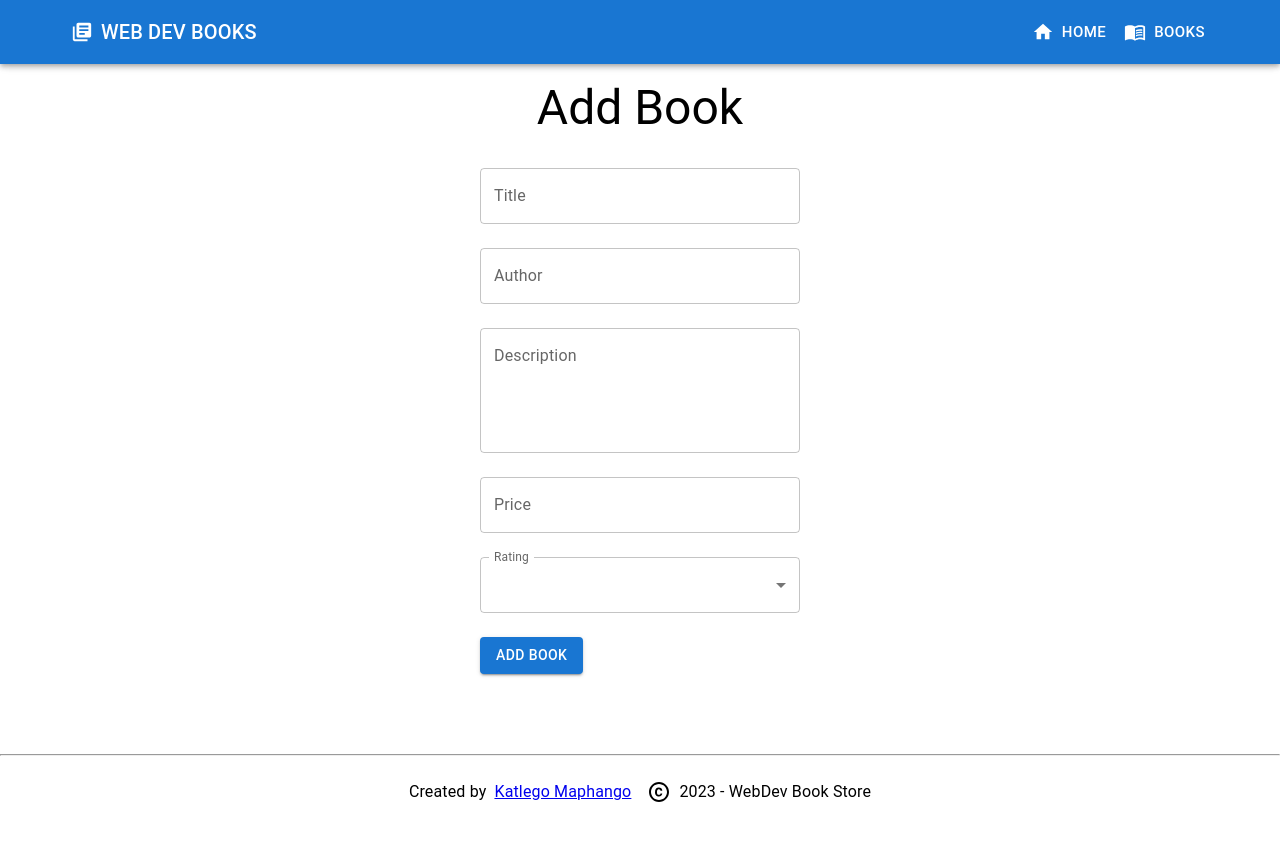
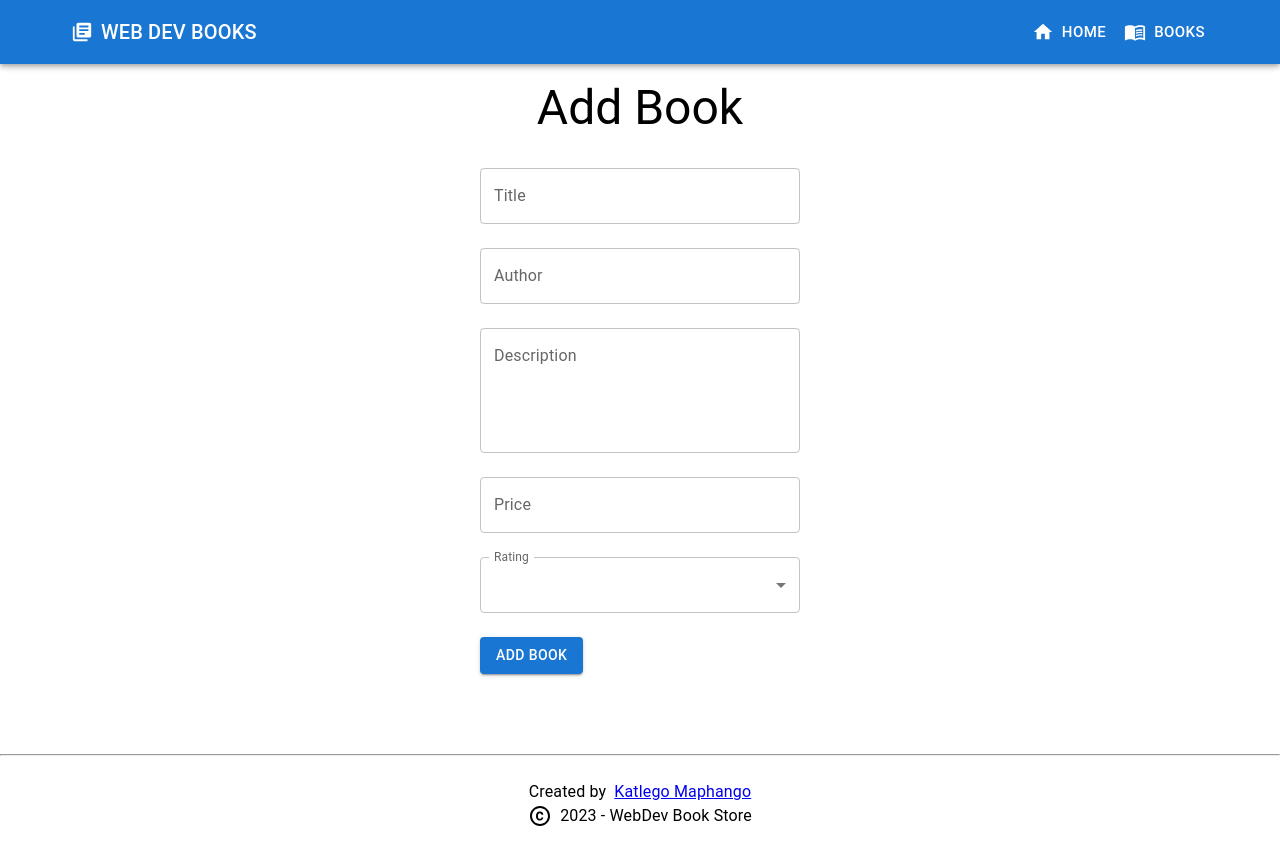
Before and after one commit to katlegomaphango/Web-dev-book-store, a React (Vite) app in the folder react-store/: page /AddBook in a window 1280 px wide. Before the commit the page ends 828 px from the top, so only its background shows below. Built offline with nearby package versions, Linux system fonts and the light colour scheme.

Commit message:
reposnsive footer

```diff
--- a/react-store/src/Components/Footer.tsx
+++ b/react-store/src/Components/Footer.tsx
@@ -5,6 +5,7 @@ const FooterText = styled(Typography)({
     textAlign: 'center',
     width: '100%',
     display: 'flex',
+    flexDirection: 'column',
     justifyContent: 'center',
     alignItems: 'center'
 })
@@ -16,11 +17,15 @@ const Footer = () => {
             <div>
                 <Container maxWidth='lg' sx={{paddingTop: 3, paddingBottom: 3}}>
                     <FooterText>
-                        Created by
-                        <a href="https://katlegomaphango.co.za" target="_blank" style={{marginLeft: 8}}>
-                            Katlego Maphango
-                        </a>
-                        <Copyright sx={{marginLeft: 2, marginRight: 1}} /> 2023 - WebDev Book Store
+                        <p>
+                            Created by
+                            <a href="https://katlegomaphango.co.za" target="_blank" style={{marginLeft: 8}}>
+                                Katlego Maphango
+                            </a>
+                        </p>
+                        <p style={{display: 'flex', justifyContent: 'center'}}>
+                            <Copyright sx={{marginRight: 1}} /> 2023 - WebDev Book Store
+                        </p>
                     </FooterText>
                 </Container>
             </div>
```
